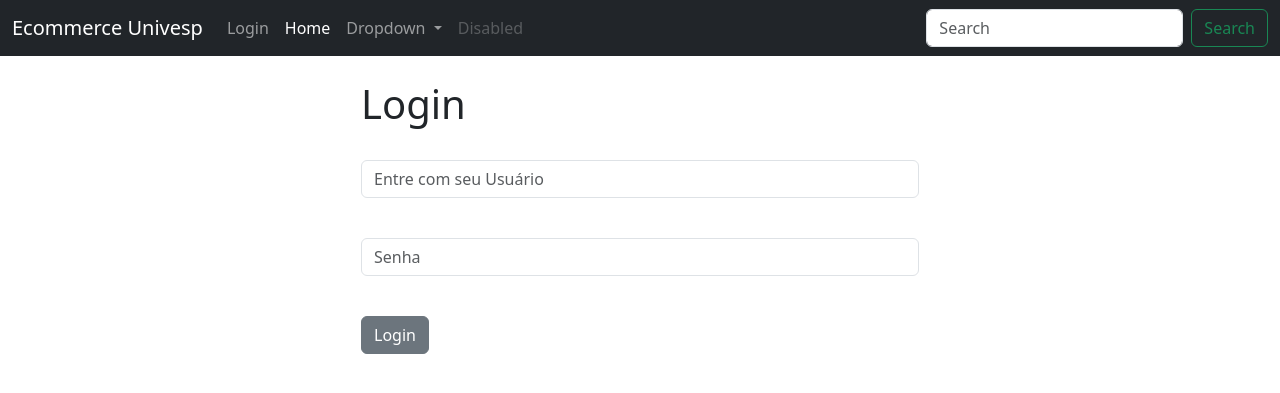
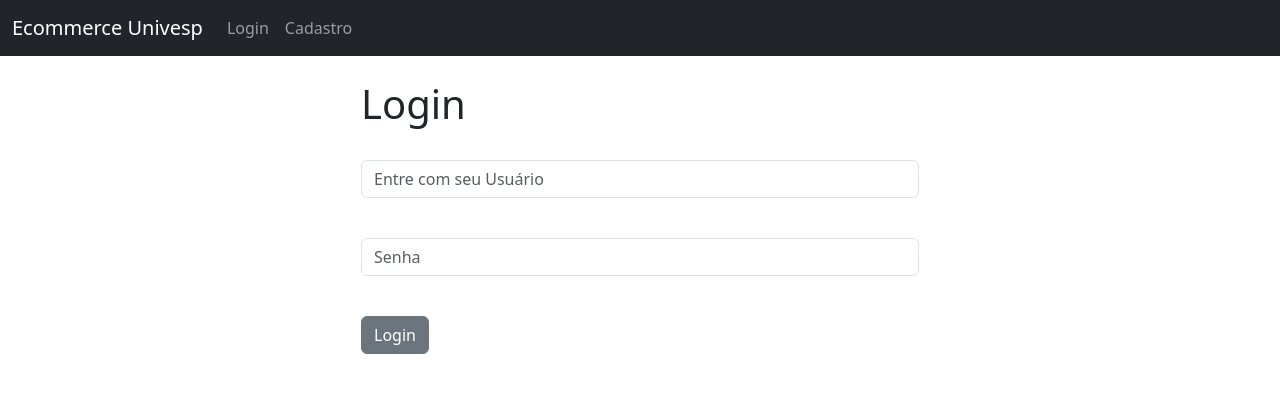
Before and after one commit to vvviniciusbrito/PI1_Univesp_Ecommerce_Django, a Django app: page / in a window 1280 px wide. Shown: the top 393 px of the page. Run offline with Django 4.2, Linux system fonts and the light colour scheme.

Commit message:
Registro de usuários

```diff
--- a/website_ecommerce/templates/navbar.html
+++ b/website_ecommerce/templates/navbar.html
@@ -17,32 +17,13 @@
           <li class="nav-item">
             <a class="nav-link" href="{% url 'home' %}">Login</a>
           </li>
+          <li class="nav-item">
+            <a class="nav-link" href="{% url 'register' %}">Cadastro</a>
+          </li>
 
           {% endif %}
 
-          <li class="nav-item">
-            <a class="nav-link active" aria-current="page" href="#">Home</a>
-          </li>
-
-          <li class="nav-item dropdown">
-            <a class="nav-link dropdown-toggle" href="#" role="button" data-bs-toggle="dropdown" aria-expanded="false">
-              Dropdown
-            </a>
-            <ul class="dropdown-menu">
-              <li><a class="dropdown-item" href="#">Action</a></li>
-              <li><a class="dropdown-item" href="#">Another action</a></li>
-              <li><hr class="dropdown-divider"></li>
-              <li><a class="dropdown-item" href="#">Something else here</a></li>
-            </ul>
-          </li>
-          <li class="nav-item">
-            <a class="nav-link disabled">Disabled</a>
-          </li>
         </ul>
-        <form class="d-flex" role="search">
-          <input class="form-control me-2" type="search" placeholder="Search" aria-label="Search">
-          <button class="btn btn-outline-success" type="submit">Search</button>
-        </form>
       </div>
     </div>
   </nav>
--- a/website_ecommerce/urls.py
+++ b/website_ecommerce/urls.py
@@ -5,4 +5,5 @@ urlpatterns = [
     path('', views.home, name='home'),
     path('login/', views.login_user, name='login'),
     path('logout/', views.logout_user, name='logout'),
+    path('register/', views.register_user, name='register'),
 ]
--- a/website_ecommerce/views.py
+++ b/website_ecommerce/views.py
@@ -28,3 +28,6 @@ def logout_user(request):
     logout(request)
     messages.success(request, "Você desconectou com sucesso.")
     return redirect('home')
+
+def register_user(request):
+    return render(request, 'register.html', {})
```
Also changed, not shown: website_ecommerce/forms.py (added, +30 -0 lines), website_ecommerce/templates/register.html (added, +7 -0 lines).
